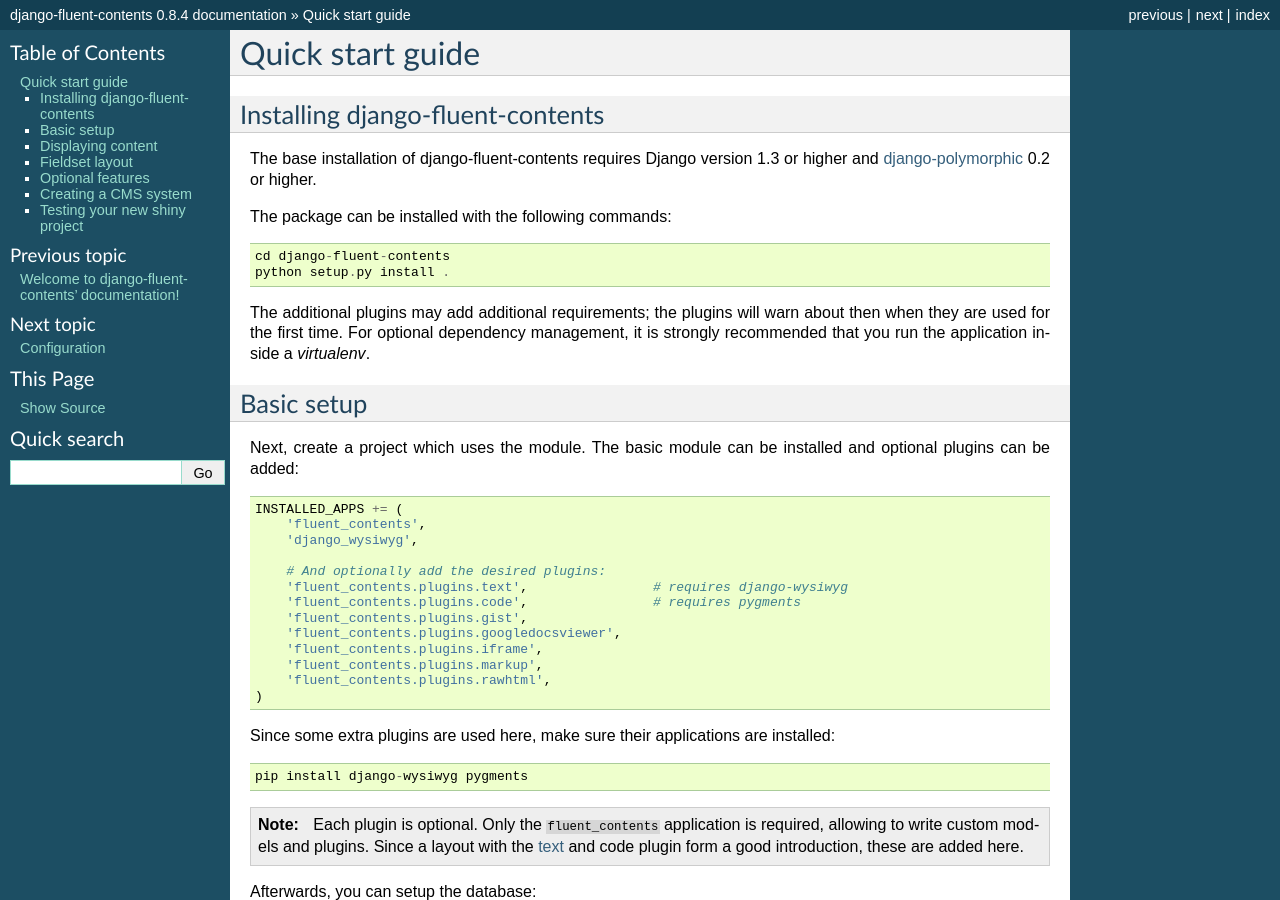
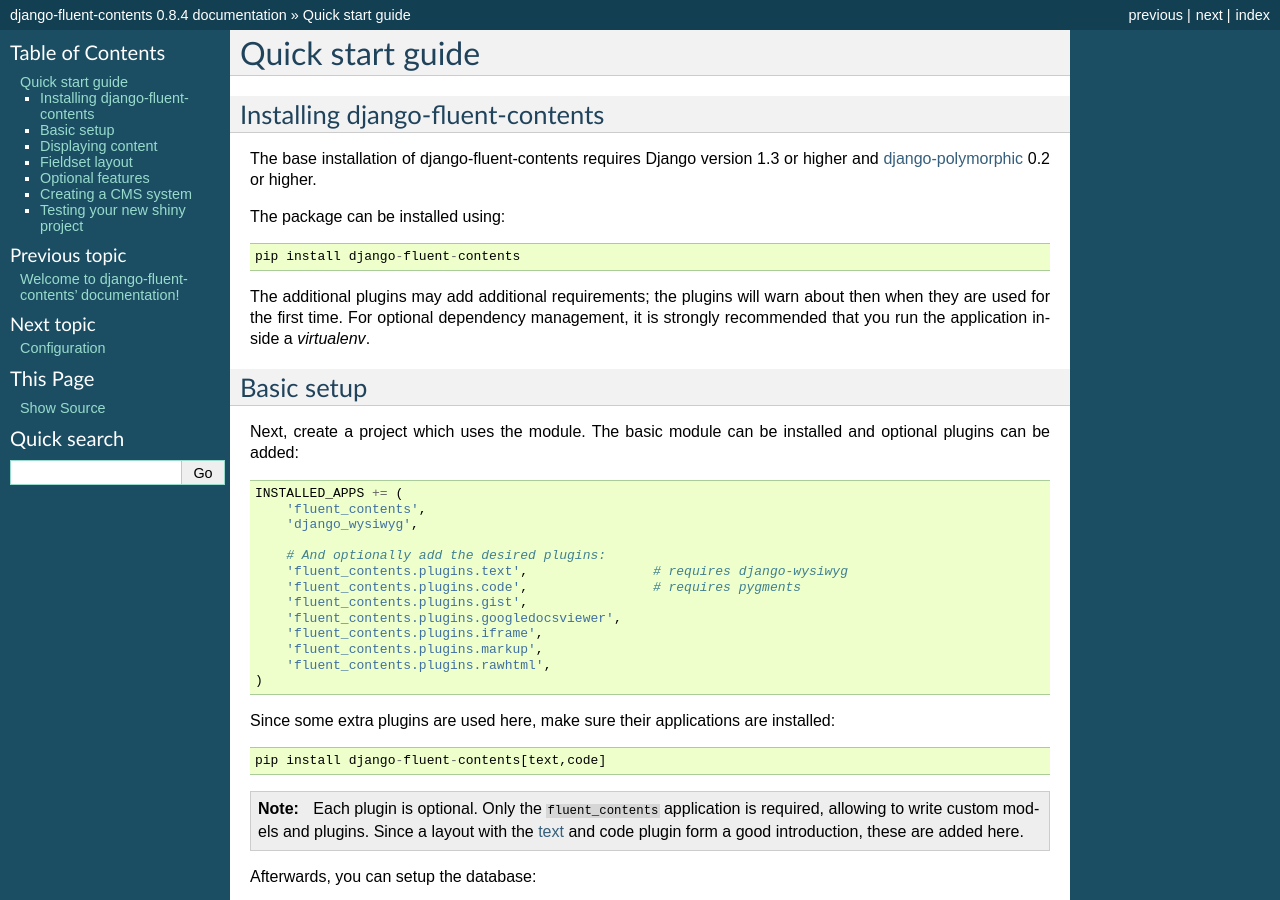
Before and after one commit to django-fluent/django-fluent-contents, a Sphinx documentation site: the page built from docs/quickstart.rst, in a window 1280 px wide and 900 px high. Built offline with Sphinx 7.4.7, drawn with Linux system fonts in a browser that asks for light colours; pages that are not in the unit, such as notebooks, are missing from menus; some of the changed text lies outside the part shown.

Commit message:
docs: use extra-dependencies install method in quickstart too.

```diff
--- a/docs/quickstart.rst
+++ b/docs/quickstart.rst
@@ -8,10 +8,9 @@
 
 The base installation of django-fluent-contents requires Django version 1.3 or higher and django-polymorphic_ 0.2 or higher.
 
-The package can be installed with the following commands::
+The package can be installed using::
 
-    cd django-fluent-contents
-    python setup.py install .
+    pip install django-fluent-contents
 
 The additional plugins may add additional requirements; the plugins will warn about then when they are used for the first time.
 For optional dependency management, it is strongly recommended that you run the application inside a `virtualenv`.
@@ -41,7 +40,7 @@
 
 Since some extra plugins are used here, make sure their applications are installed::
 
-    pip install django-wysiwyg pygments
+    pip install django-fluent-contents[text,code]
 
 
 .. note::
@@ -176,8 +175,7 @@
 
 They can be installed using::
 
-    pip install django-wysiwyg Pygments docutils django-disqus
-    pip install -e https://github.com/philomat/django-form-designer.git#egg=django-form-designer
+    pip install django-fluent-contents[text,code,markup,disquscommentsarea,formdesignerlink]
 
 The reason that all these features are optional is make them easily swappable for other implementations.
 You can use a different comments module, or invert new content plugins.
```
